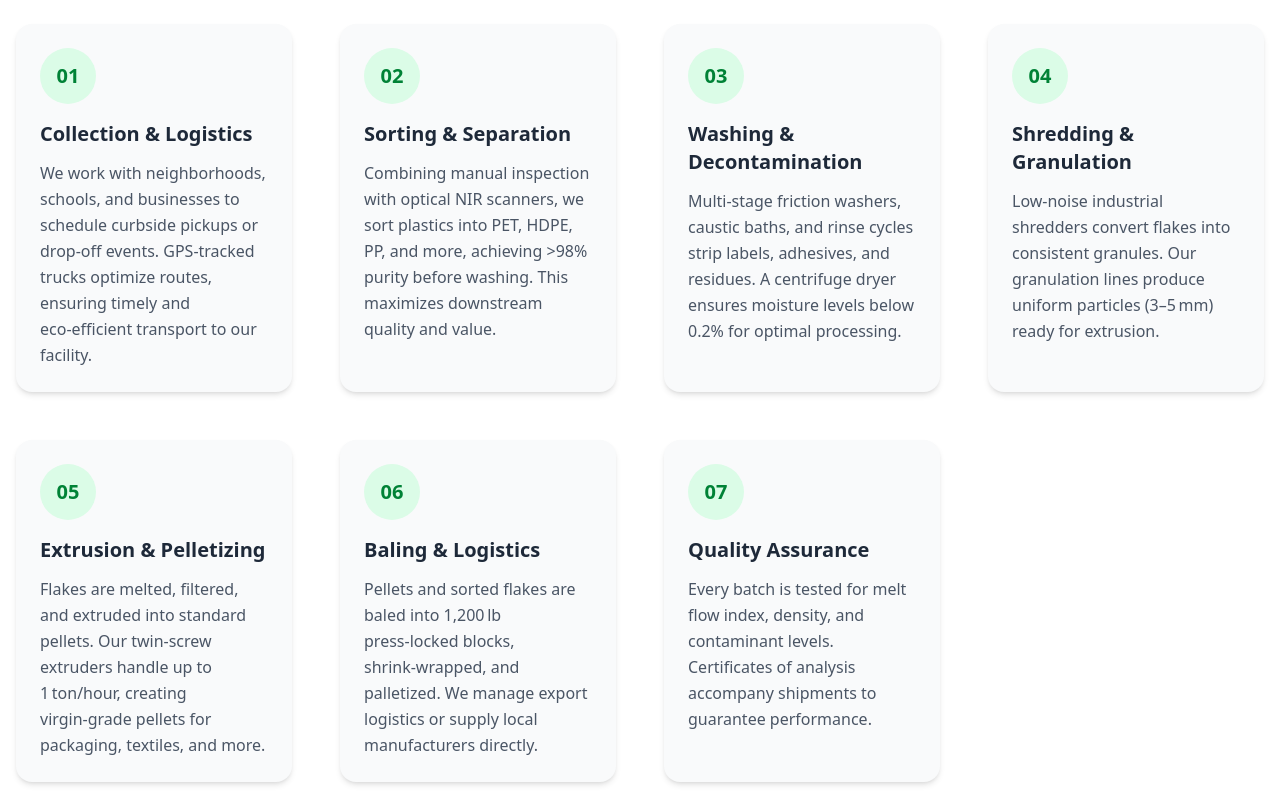
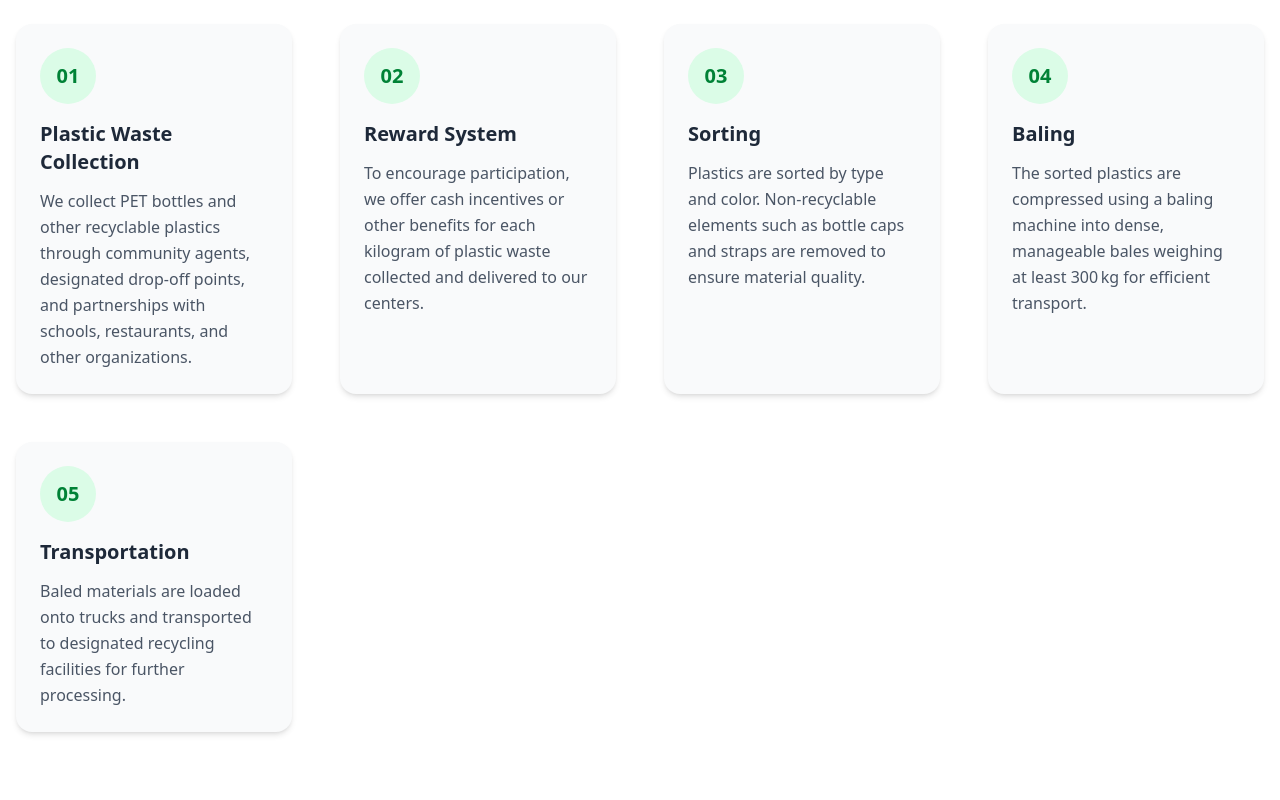
Before and after one commit to JikaMana/Triple-R-Recycling, a React (Vite) app: page /service in a window 1280 px wide. Shown: the part 420-1220 px from the top of the page. Built offline with nearby package versions, Linux system fonts and the light colour scheme.

Commit message:
update service to fit Triple R operations

```diff
--- a/src/components/home/OurProcess.jsx
+++ b/src/components/home/OurProcess.jsx
@@ -28,7 +28,7 @@ const OurProcess = () => {
               <h3 className="uppercase text-sm tracking-widest mb-2 text-green-600 font-semibold">
                 \ our process
               </h3>
-              <h2 className="text-2xl sm:text-3xl md:text-4xl lg:text-5xl text-center font-bold leading-tight mb-4 md:mb-6">
+              <h2 className="text-2xl sm:text-3xl md:text-4xl lg:text-5xl text-center font-bold leading-tight">
                 Efficient Plastic Recycling. Free Disposal.
               </h2>
             </div>
--- a/src/data/blogs.js
+++ b/src/data/blogs.js
@@ -21,7 +21,7 @@ export const blogs = [
   },
   {
     image: TripleRBlogThreeMain,
-    category: "Community Recycling",
+    category: "Community Health",
     title: "Why Waste Literacy Is Key to Community Engagement",
     author: "Triple R Team",
     date: "May 1, 2025",
--- a/src/pages/ServicesPage.jsx
+++ b/src/pages/ServicesPage.jsx
@@ -12,45 +12,33 @@ import sajumahTableWater from "../assets/images/about/tripleR-sajumahTW.webp";
 const steps = [
   {
     number: "01",
-    title: "Collection & Logistics",
+    title: "Plastic Waste Collection",
     description:
-      "We work with neighborhoods, schools, and businesses to schedule curbside pickups or drop‑off events. GPS‑tracked trucks optimize routes, ensuring timely and eco‑efficient transport to our facility.",
+      "We collect PET bottles and other recyclable plastics through community agents, designated drop-off points, and partnerships with schools, restaurants, and other organizations.",
   },
   {
     number: "02",
-    title: "Sorting & Separation",
+    title: "Reward System",
     description:
-      "Combining manual inspection with optical NIR scanners, we sort plastics into PET, HDPE, PP, and more, achieving >98% purity before washing. This maximizes downstream quality and value.",
+      "To encourage participation, we offer cash incentives or other benefits for each kilogram of plastic waste collected and delivered to our centers.",
   },
   {
     number: "03",
-    title: "Washing & Decontamination",
+    title: "Sorting",
     description:
-      "Multi‑stage friction washers, caustic baths, and rinse cycles strip labels, adhesives, and residues. A centrifuge dryer ensures moisture levels below 0.2% for optimal processing.",
+      "Plastics are sorted by type and color. Non-recyclable elements such as bottle caps and straps are removed to ensure material quality.",
   },
   {
     number: "04",
-    title: "Shredding & Granulation",
+    title: "Baling",
     description:
-      "Low‑noise industrial shredders convert flakes into consistent granules. Our granulation lines produce uniform particles (3–5 mm) ready for extrusion.",
+      "The sorted plastics are compressed using a baling machine into dense, manageable bales weighing at least 300 kg for efficient transport.",
   },
   {
     number: "05",
-    title: "Extrusion & Pelletizing",
+    title: "Transportation",
     description:
-      "Flakes are melted, filtered, and extruded into standard pellets. Our twin‑screw extruders handle up to 1 ton/hour, creating virgin‑grade pellets for packaging, textiles, and more.",
-  },
-  {
-    number: "06",
-    title: "Baling & Logistics",
-    description:
-      "Pellets and sorted flakes are baled into 1,200 lb press‑locked blocks, shrink‑wrapped, and palletized. We manage export logistics or supply local manufacturers directly.",
-  },
-  {
-    number: "07",
-    title: "Quality Assurance",
-    description:
-      "Every batch is tested for melt flow index, density, and contaminant levels. Certificates of analysis accompany shipments to guarantee performance.",
+      "Baled materials are loaded onto trucks and transported to designated recycling facilities for further processing.",
   },
 ];
 
```
Also changed, not shown: src/components/NavBar.jsx (+4 -4 lines).
